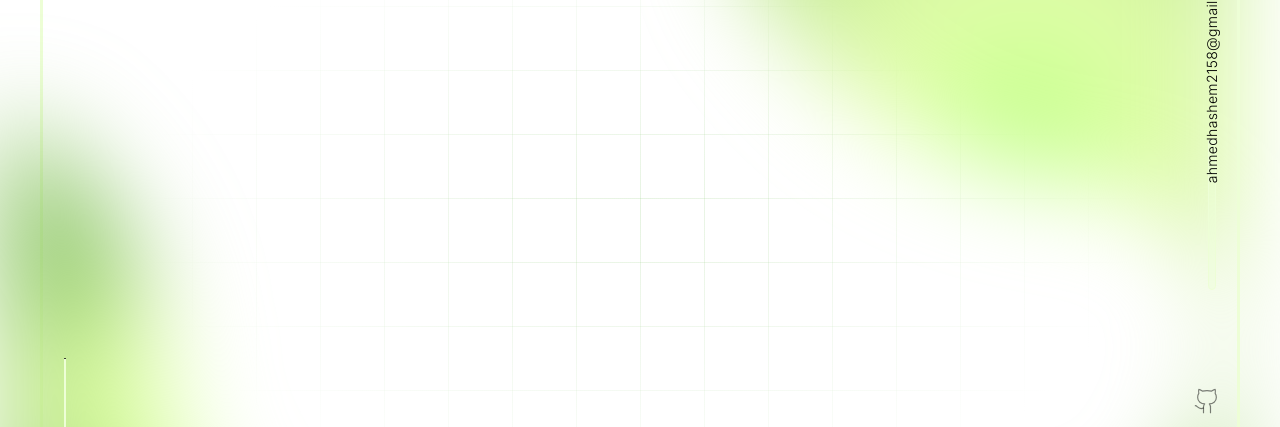
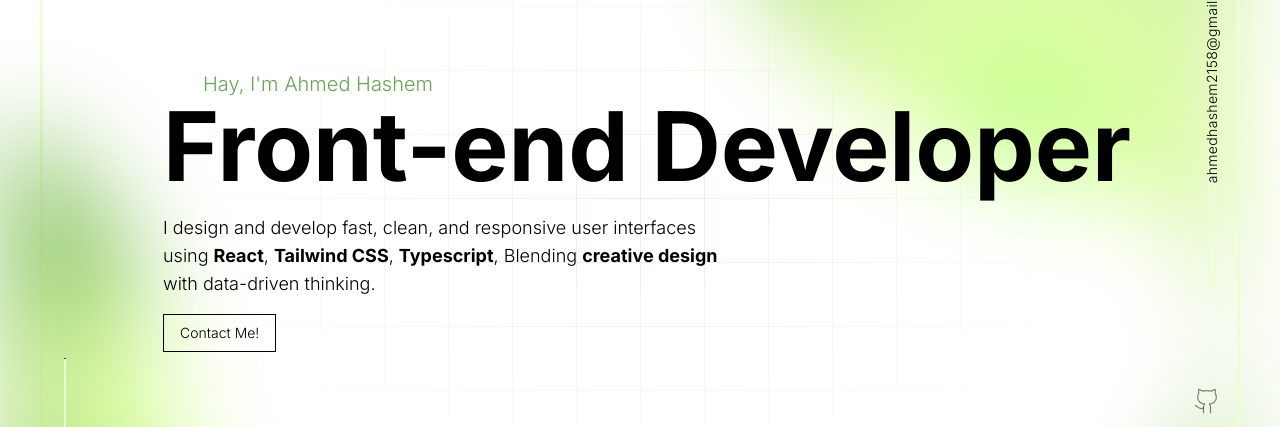
Before and after one commit to Ahmed11-coder/portfolio, a Next.js app: page / in a window 1280 px wide. Shown: the part 186-613 px from the top of the page. Built offline with nearby package versions, Linux system fonts and the light colour scheme.

Commit message:
( Feat ) Add Info Section

```diff
--- /dev/null
+++ b/src/components/layouts/Info.tsx
@@ -0,0 +1,16 @@
+import React from 'react'
+import Button from '@/components/ui/Button';
+
+export default function Info() {
+    return (
+        <main className='absolute top-1/2 left-1/2 -translate-x-1/2 -translate-y-1/2 w-[calc(100%-10rem)] ml-10'>
+            <span className='ml-10 text-xl font-light text-[#6AA456]'>Hay, I'm Ahmed Hashem</span>
+            <h1 className='flex items-center font-bold text-8xl'>Front-end Developer</h1>
+            <p className='w-xl text-lg font-light mt-5'>
+                I design and develop fast, clean, and responsive user interfaces
+                using <b className='font-bold'>React</b>, <b className='font-bold'>Tailwind CSS</b>, <b className='font-bold'>Typescript</b>, Blending <b className='font-bold'>creative design</b> with data-driven thinking.
+            </p>
+            <Button label='Contact Me!' href='/'/>
+        </main>
+    )
+}
```
